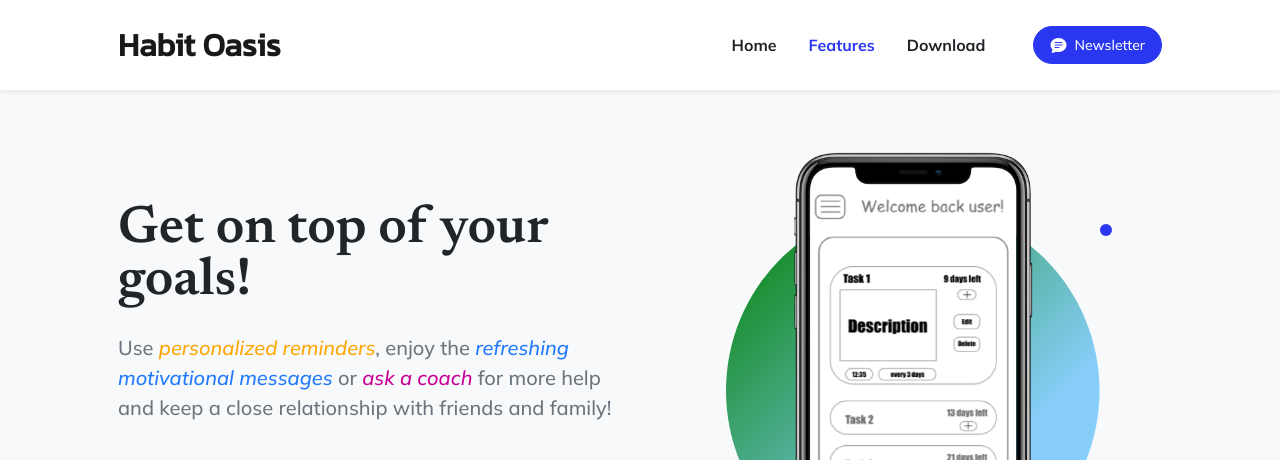
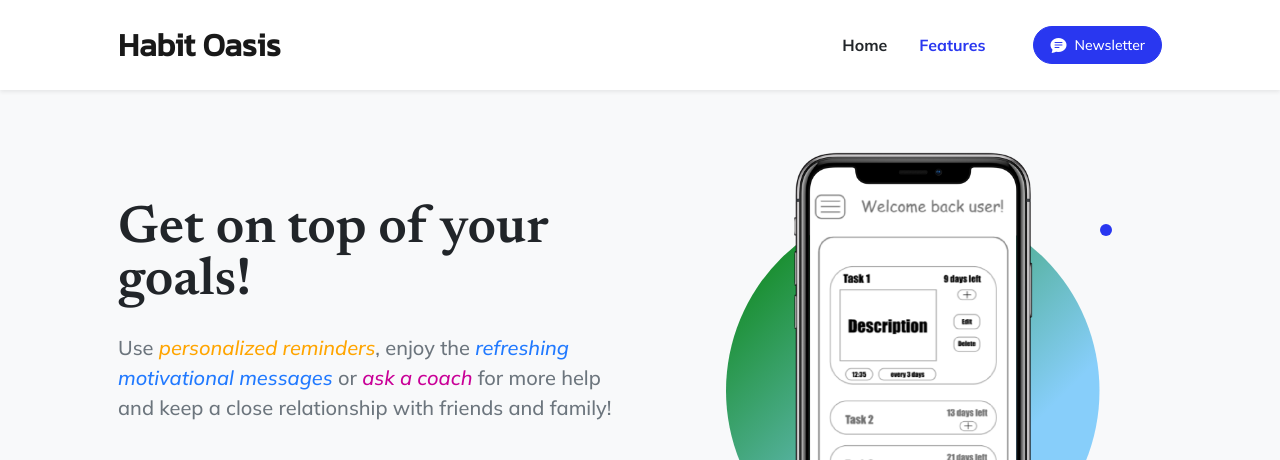
Before and after one commit to deleanuradu/habit-oasis-landing-page, a plain HTML site: page index.html in a window 1280 px wide. Shown: the top 460 px of the page. Drawn offline with nearby package versions, Linux system fonts and the light colour scheme.

Commit message:
changed landing page 3

```diff
--- a/index.html
+++ b/index.html
@@ -30,7 +30,6 @@
                     <ul class="navbar-nav ms-auto me-4 my-3 my-lg-0">
                         <li class="nav-item fw-bold"><a class="nav-link me-lg-3" href="#page-top">Home</a></li>
                         <li class="nav-item fw-bold"><a class="nav-link me-lg-3" href="#features">Features</a></li>
-                        <li class="nav-item fw-bold"><a class="nav-link me-lg-3" href="#download">Download</a></li>
                     </ul>
                     <button class="btn btn-primary rounded-pill px-3 mb-2 mb-lg-0" data-bs-toggle="modal" data-bs-target="#feedbackModal">
                         <span class="d-flex align-items-center">
```
